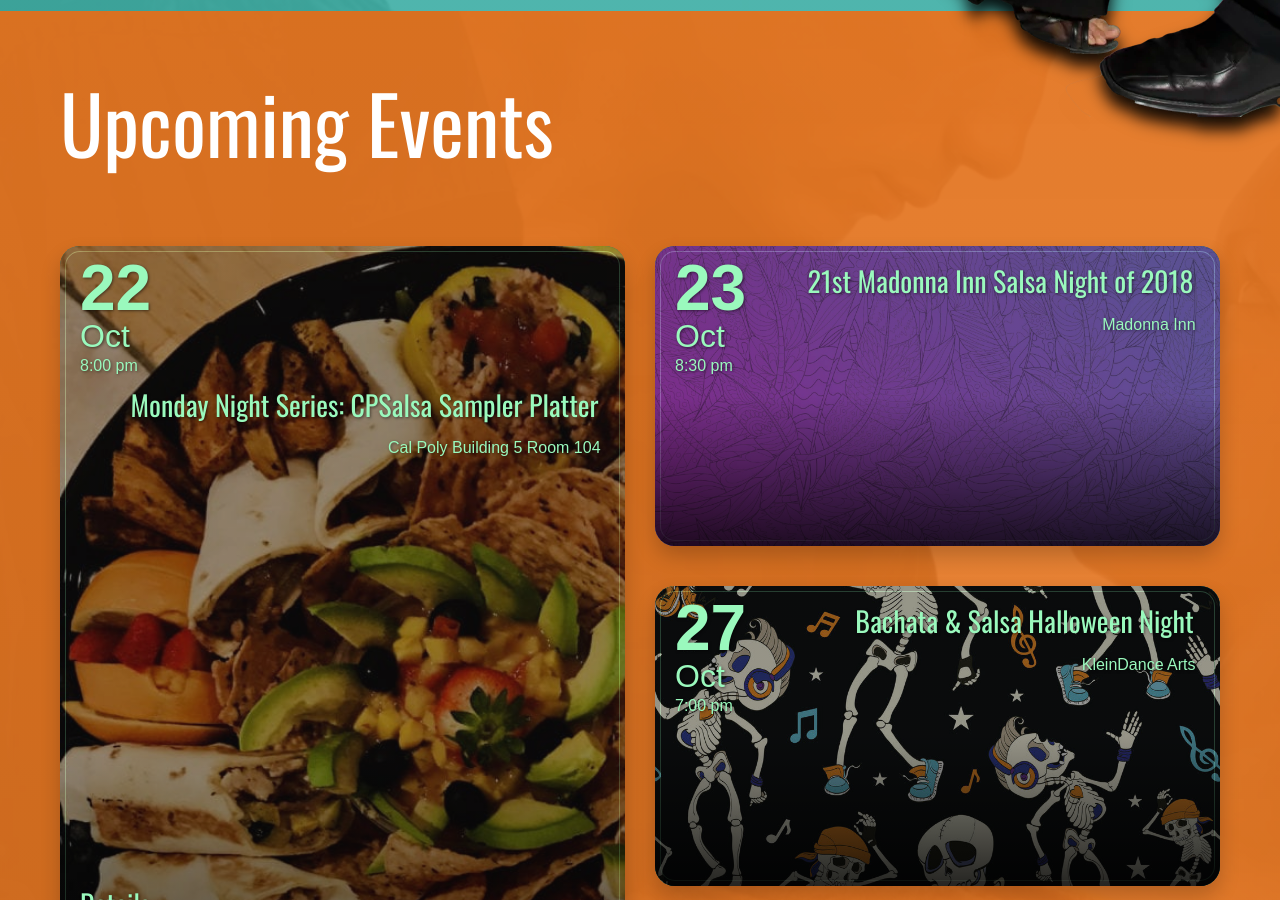
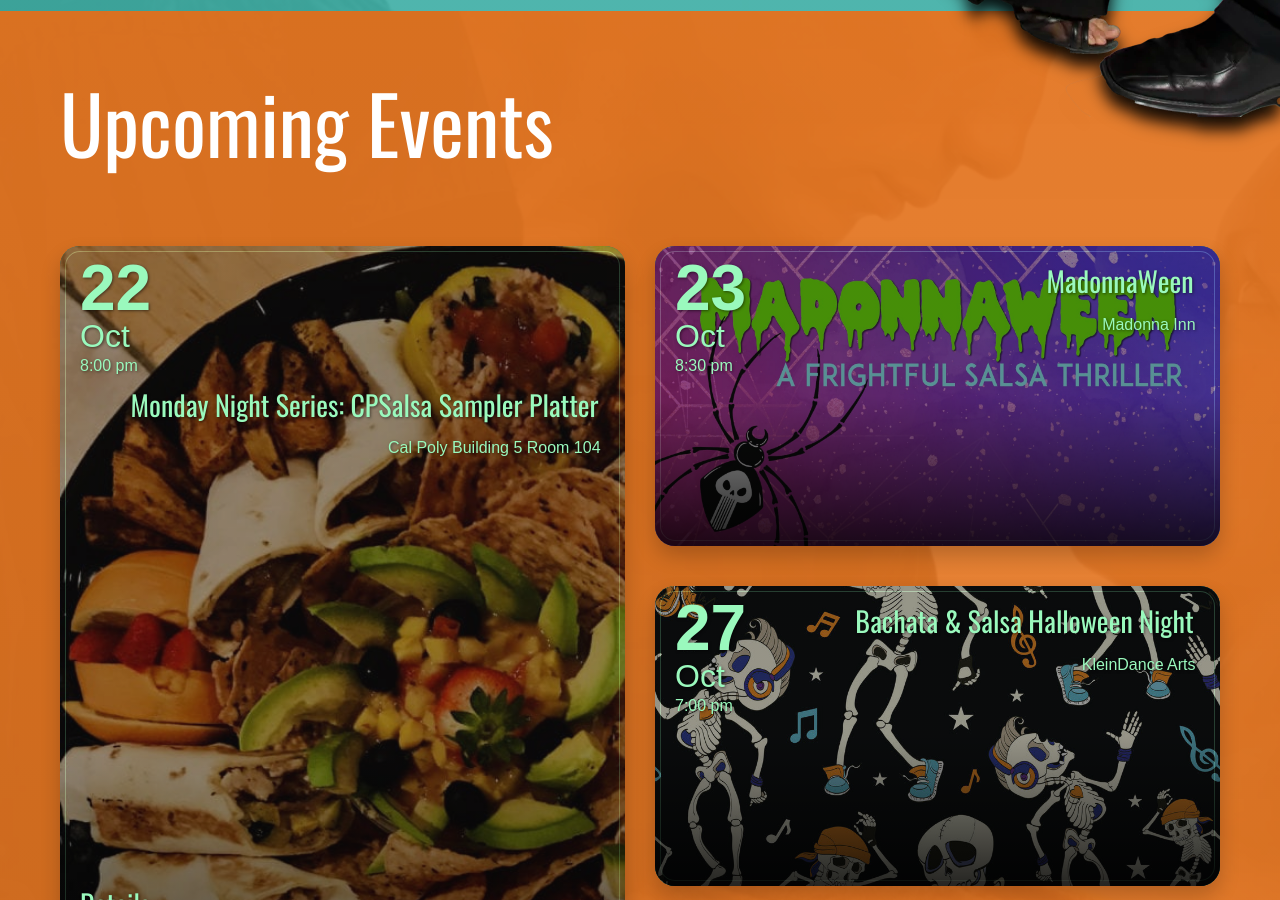
Before and after one commit to cpsalsa/cpsalsa.github.io, a Jekyll site: the page built from index.html, in a window 1280 px wide and 900 px high, scrolled down 2556 px. Built offline with Jekyll 4.4.1, drawn with Linux system fonts in a browser that asks for light colours; some web fonts are replaced; comment, search, counter and statistics services are not loaded.

Commit message:
Updates events. Adds mailchimp connection

```diff
--- a/_data/events.yml
+++ b/_data/events.yml
@@ -23,16 +23,16 @@
 #     For more information or to pay/sign up for classes you can download the MINDBODY app and search for CP Salsa. Walk-ins are welcome!
 
 - id: '322706945169121'
-  title: 21st Madonna Inn Salsa Night of 2018
+  title: MadonnaWeen
   when: '2018-10-23T20:30:00-0700'
   where:
     name: Madonna Inn
     url: >-
       https://goo.gl/maps/CcogbBrDkzM2
   image:
-    url: /images/events/madonna-inn-2.jpg
-    alt: 21st Madonna Inn Salsa Night of 2018
-    position: center
+    url: /images/events/madonna-ween.jpg
+    alt: MadonnaWeen
+    position: top center
   details: |
     This is a FREE event brought to you by CPSalsa's training team, Sangre Nueva! Dancing begins at 8:30 pm and goes until 11:00 pm (longer if people are feeling it). We will be playing your favorite salsa, cha cha cha, and bachata songs...maybe even a merengue. If you're celebrating a birthday, let the DJ know you want a birthday dance. We'll see you there!
 
--- a/_includes/footer.html
+++ b/_includes/footer.html
@@ -26,6 +26,10 @@
 
 <!-- Global Site Tag (gtag.js) - Google Analytics -->
 <script async src="https://www.googletagmanager.com/gtag/js?id=UA-1852765-1"></script>
+
+<!-- MailChimp connection -->
+<script id="mcjs">!function(c,h,i,m,p){m=c.createElement(h),p=c.getElementsByTagName(h)[0],m.async=1,m.src=i,p.parentNode.insertBefore(m,p)}(document,"script","https://chimpstatic.com/mcjs-connected/js/users/a7b8c8598d40a94ebd6596186/3b558ac1970549ff235de11f7.js");</script>
+
 <script>
     window.dataLayer = window.dataLayer || [];
     function gtag(){dataLayer.push(arguments);}
```
Also changed, not shown: images/events/madonna-ween.jpg (added).
